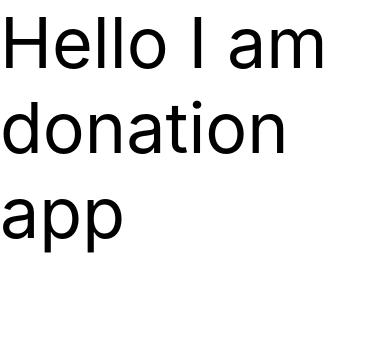
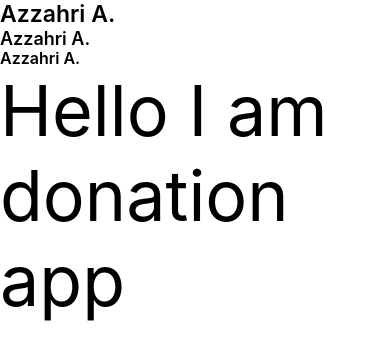
Before and after one commit to bodrovphone/DonationApp, a React Native app: screen / in a window 390 px wide. Shown: the top 360 px of the page. Built offline with nearby package versions, Linux system fonts and the light colour scheme.

Commit message:
Header component

```diff
--- /dev/null
+++ b/components/Header/Header.tsx
@@ -0,0 +1,20 @@
+import React from 'react';
+
+import {Text, View} from 'react-native';
+import style from './style';
+
+type Props = {
+  text: string;
+  type?: 1 | 2 | 3;
+};
+
+const Header = ({text = '', type = 1}: Props) => {
+  const styleKey = `title${type}` as keyof typeof style;
+  return (
+    <View>
+      <Text style={style[styleKey]}>{text}</Text>
+    </View>
+  );
+};
+
+export default Header;
--- /dev/null
+++ b/components/Header/style.ts
@@ -0,0 +1,27 @@
+import {StyleSheet} from 'react-native';
+import {scaleFontSize} from '../../assets/styles/scaling';
+
+const style = StyleSheet.create({
+  title1: {
+    fontSize: scaleFontSize(24),
+    lineHeight: scaleFontSize(29),
+    fontWeight: '600',
+    fontFamily: 'Inter',
+  },
+
+  title2: {
+    fontSize: scaleFontSize(18),
+    lineHeight: scaleFontSize(22),
+    fontWeight: '600',
+    fontFamily: 'Inter',
+  },
+
+  title3: {
+    fontSize: scaleFontSize(16),
+    lineHeight: scaleFontSize(19),
+    fontWeight: '600',
+    fontFamily: 'Inter',
+  },
+});
+
+export default style;
--- a/screens/Home/Home.tsx
+++ b/screens/Home/Home.tsx
@@ -1,11 +1,16 @@
 import React from 'react';
+import {SafeAreaView, Text} from 'react-native';
 
-import {SafeAreaView, Text} from 'react-native';
+import Header from '../../components/Header/Header';
+
 import globalStyle from '../../assets/styles/globalStyle';
 
 const Home = () => {
   return (
     <SafeAreaView style={[globalStyle.backgroundWhite, globalStyle.flex]}>
+      <Header text="Azzahri A." />
+      <Header text="Azzahri A." type={2} />
+      <Header text="Azzahri A." type={3} />
       <Text
         style={{
           fontSize: 70,
```
